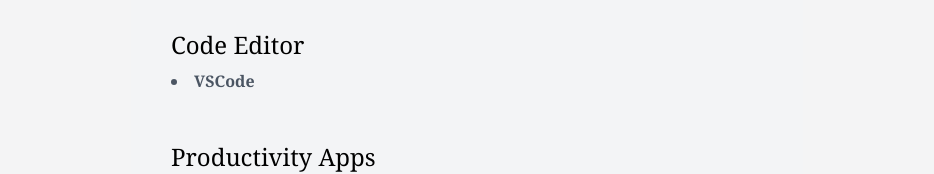
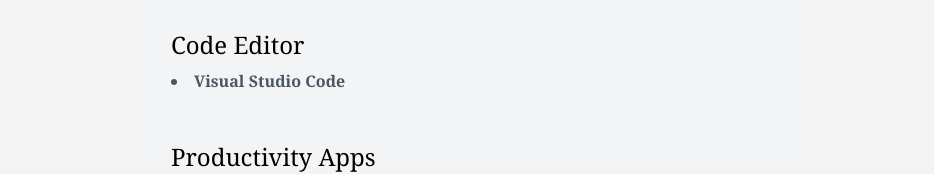
Before and after one commit to Xyzhie-Dacanay/Xyzhie-Dacanay.github.io, a Next.js app: page /about in a window 1280 px wide. Shown: the part 726-900 px from the top of the page, without its empty margins (173-1107 px from the left). Built offline with nearby package versions, Linux system fonts and the light colour scheme.

Commit message:
second c

```diff
--- a/app/about/page.tsx
+++ b/app/about/page.tsx
@@ -3,7 +3,7 @@ import device from "@/components/ui/device.jpg"
 import Image from "next/image"
 import Loading from "../Loading"
 import { useEffect, useState } from "react";
-const aboutPage = () => {
+const AboutPage = () => {
 
   const [isLoading , setIsLoading] = useState(true);
 
@@ -28,7 +28,7 @@ const aboutPage = () => {
 
       <h2 className="text-xl md:text-2xl  pt-10">Code Editor</h2>
       <ul className="list-disc list-inside mt-2 text-gray-600 dark:text-zinc-400">
-        <li className="mb-2"><strong>VSCode</strong></li>
+        <li className="mb-2"><strong>Visual Studio Code</strong></li>
       </ul>
 
 
@@ -89,4 +89,4 @@ const aboutPage = () => {
   )
 }
 
-export default aboutPage
+export default AboutPage
```
